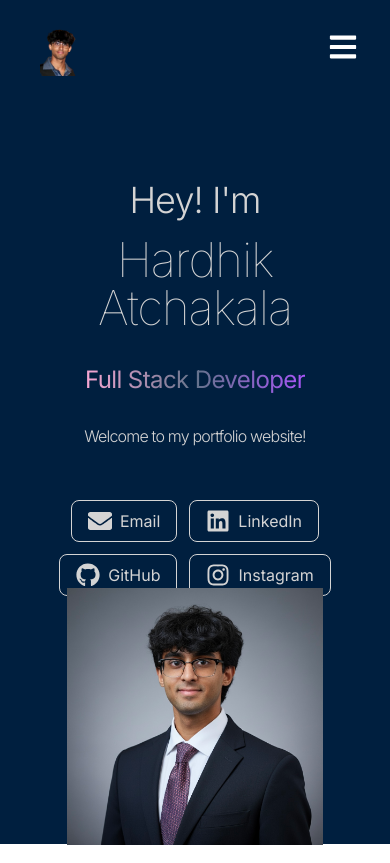
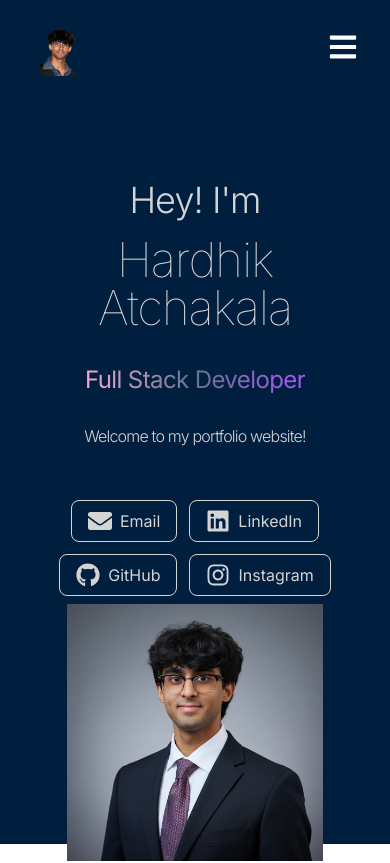
Before and after one commit to hatchakala/PortfolioWebsite, a React (Vite) app: page / in a window 390 px wide. Shown: the top 863 px of the page. Built offline with nearby package versions, Linux system fonts and the light colour scheme.

Commit message:
fixing mobile ui

```diff
--- a/src/components/Hero.jsx
+++ b/src/components/Hero.jsx
@@ -143,7 +143,7 @@ const Hero = () => {
               transition={{ duration: 1, delay: 1.2 }}
               src={profilePic}
               alt="Hardhik Atchakala"
-              className="w-64 sm:w-80 lg:w-96 mt-2"
+              className="w-64 sm:w-80 lg:w-96 mt-6"
             />
           </div>
         </div>
```
